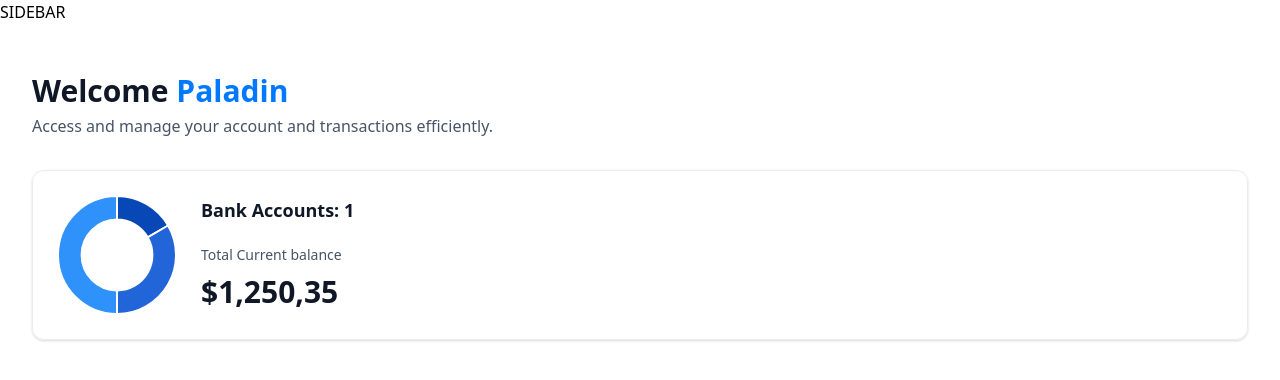
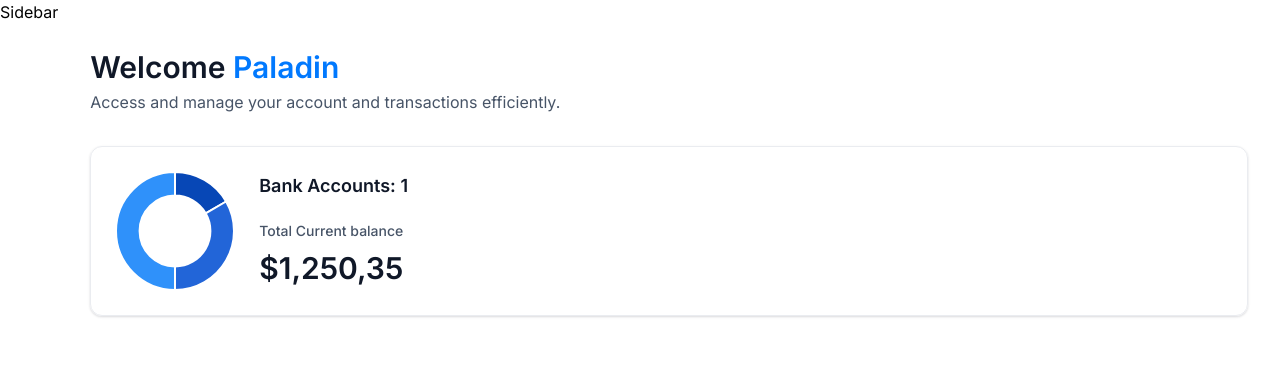
Before and after one commit to paladin-2024/Horizon, a Next.js app: page / in a window 1280 px wide. Shown: the top 380 px of the page. Built offline with nearby package versions, Linux system fonts and the light colour scheme.

Commit message:
`Added Sidebar component and user data to RootLayout`

```diff
--- a/app/(root)/layout.tsx
+++ b/app/(root)/layout.tsx
@@ -1,12 +1,14 @@
-
+import Sidebar from "@/components/Sidebar";
 export default function RootLayout({
 children,
 }: Readonly<{
 children: React.ReactNode;
 }>) {
+    const loggedIn = {firstName:'Paladin', lastName:'Caleb'};
+
 return (
-    <main>
-        SIDEBAR
+    <main className="flex h-screen w-full font-inter ">
+        <Sidebar user={loggedIn}/>
         {children}
     </main>
 );
--- /dev/null
+++ b/components/Sidebar.tsx
@@ -0,0 +1,9 @@
+import React from 'react'
+
+const Sidebar = ({user }:SiderbarProps) => {
+  return (
+    <div>Sidebar</div>
+  )
+}
+
+export default Sidebar
```
